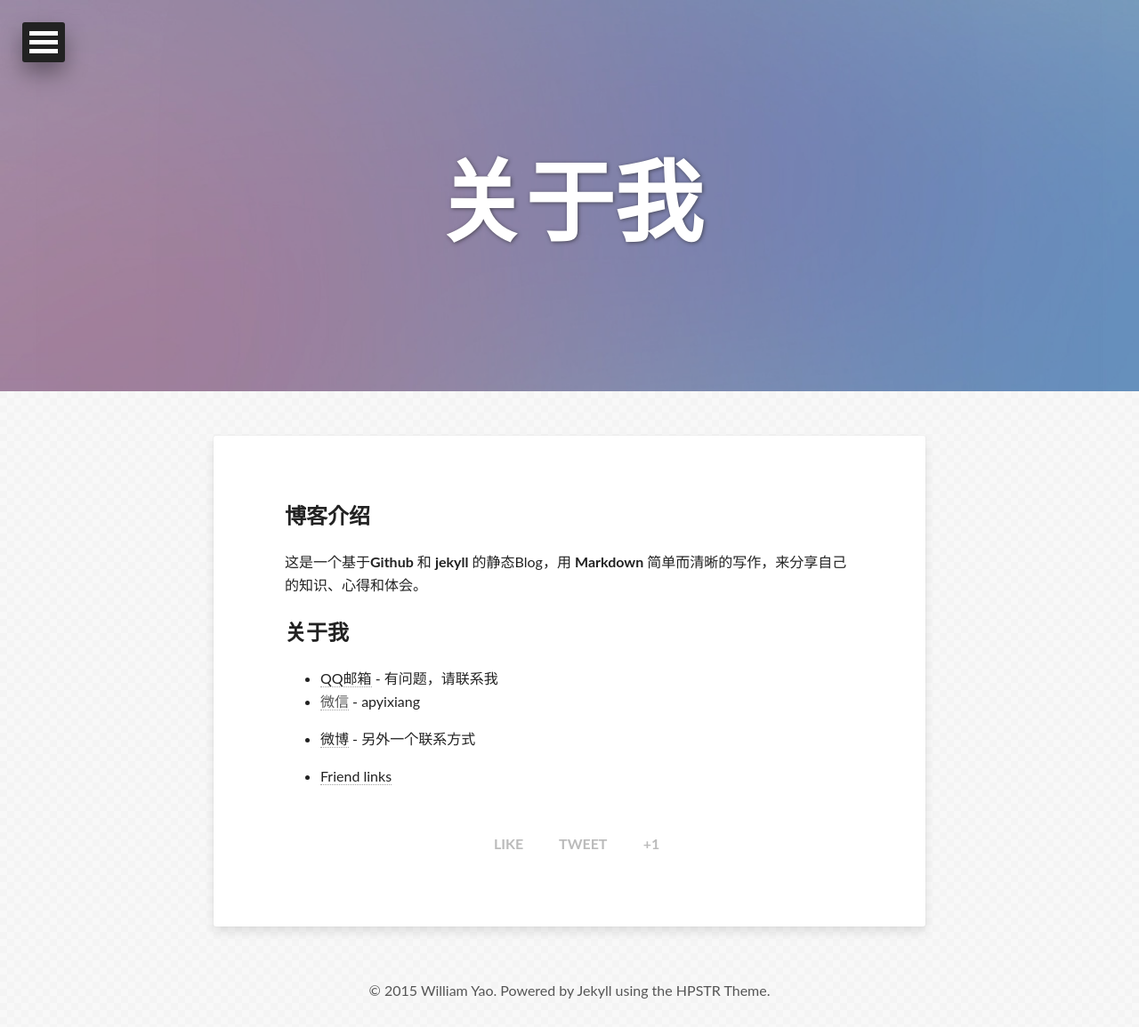
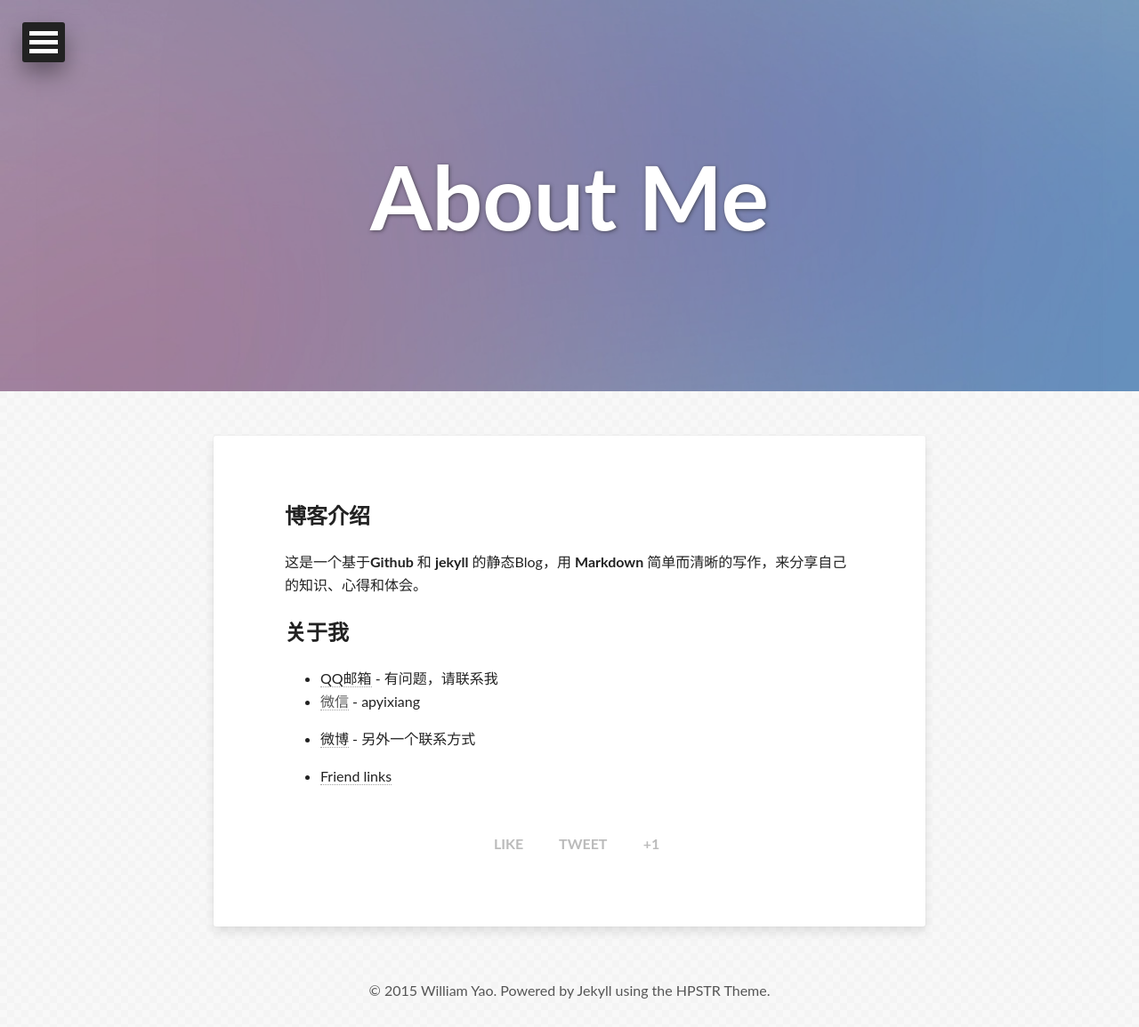
Before and after one commit to apyixiang/apyixiang.github.io, a Jekyll site: the page built from about.md, in a window 1280 px wide. Shown: the whole page at 89% size. Built offline with Jekyll 4.4.1, drawn with Linux system fonts in a browser that asks for light colours; some web fonts are replaced; Markdown is read by kramdown in place of the engine named in the settings; comment, search, counter and statistics services are not loaded.

Commit message:
Update about.md

```diff
--- a/about.md
+++ b/about.md
@@ -1,8 +1,8 @@
 ---
 layout: page
 permalink: /about/
-title: 关于我
-tags: [SEO, SEM, MVT, Ruby, Hadoop, Analysis, Linux, Mac]
+title: About Me
+tags: [android, java, Hadoop, Analysis , Mac]
 image:
   feature: abstract-5.jpg
 share: true
```
